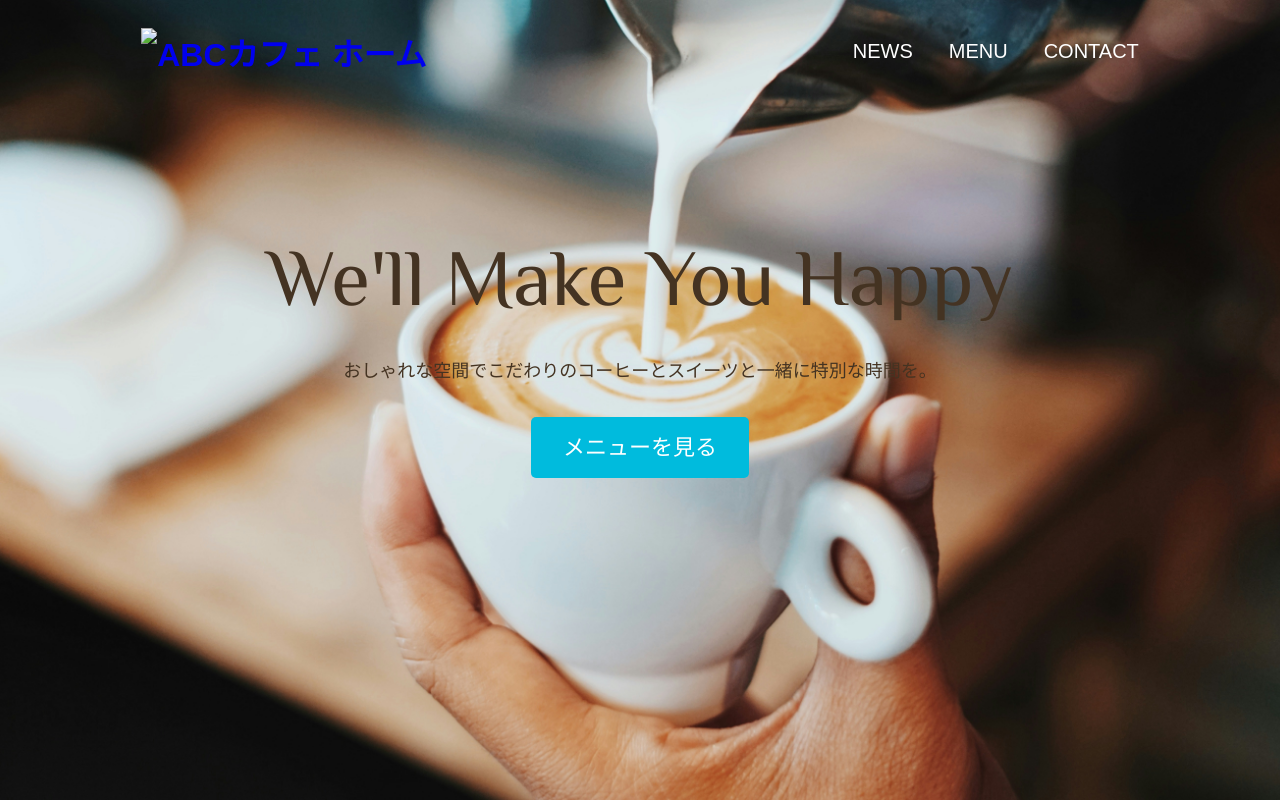
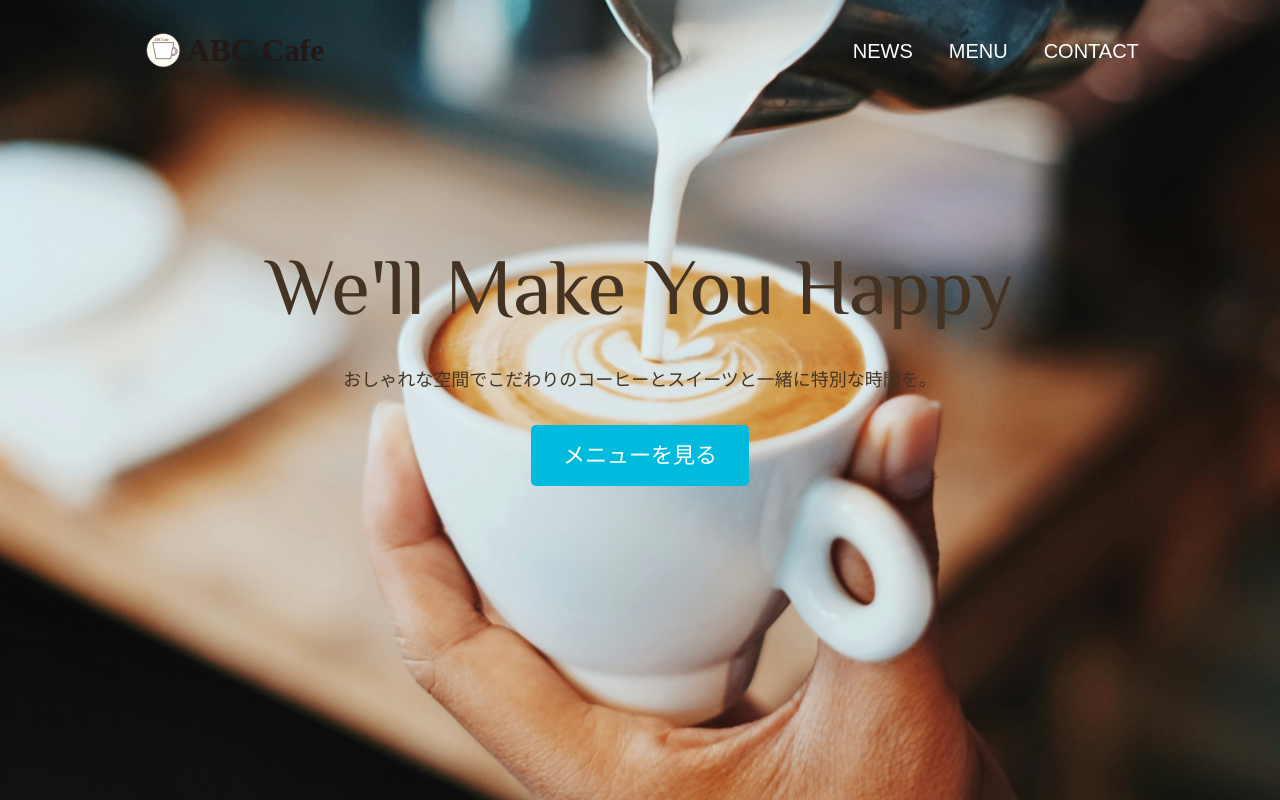
Before and after one commit to bnbn-bn/ABCcafe, a plain HTML site: page index.html in a window 1280 px wide. Drawn offline with Linux system fonts and the light colour scheme; some packages are replaced by stand-ins of ours; files whose address does not match are found by name.

Commit message:
Update index.html

```diff
--- a/index.html
+++ b/index.html
@@ -21,7 +21,7 @@
     <body>
         <div id="home" class="big-bg">
         <header class="page-header wrapper">
-            <h1><a href="index.html"><img class="logo" src="./logo.svg" alt="ABCカフェ ホーム"> </a>  </h1>
+            <h1><a href="index.html"><img class="logo" src="images1/logo.svg" alt="ABCカフェ ホーム"> </a>  </h1>
             <nav>
                 <ul class="main-nav">
                     <li><a href="news.html">News</a></li>
```
